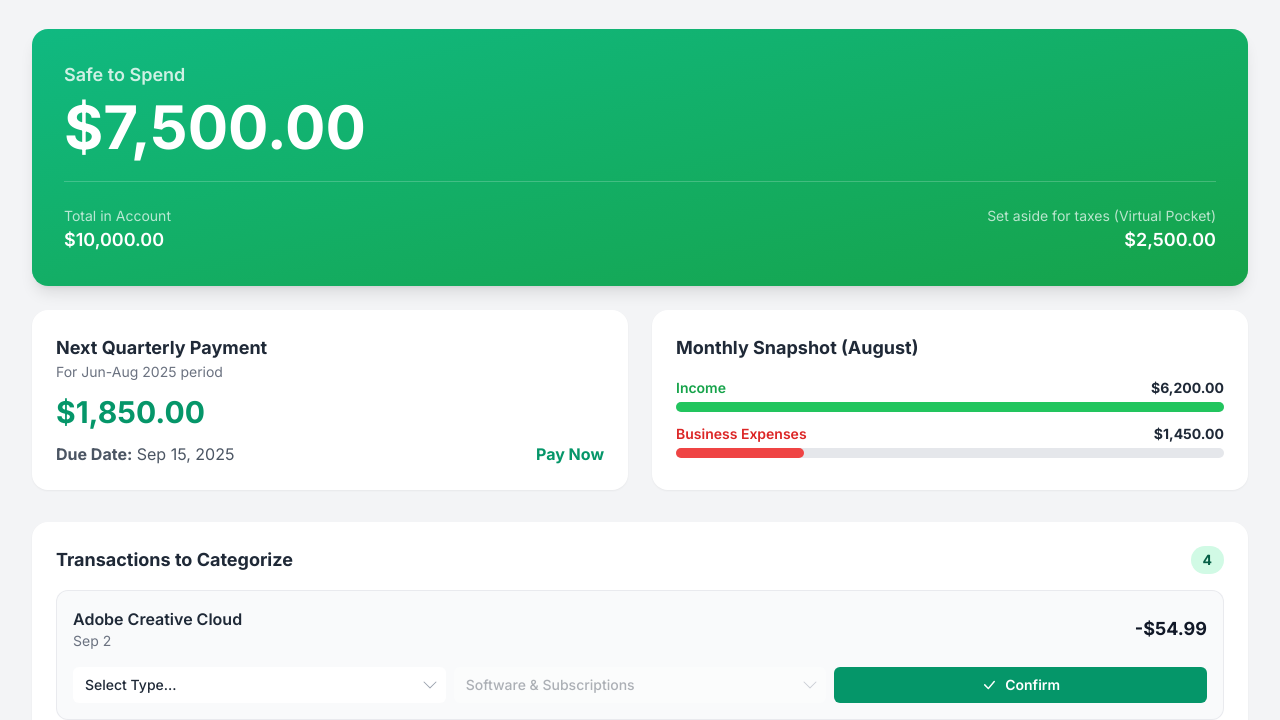
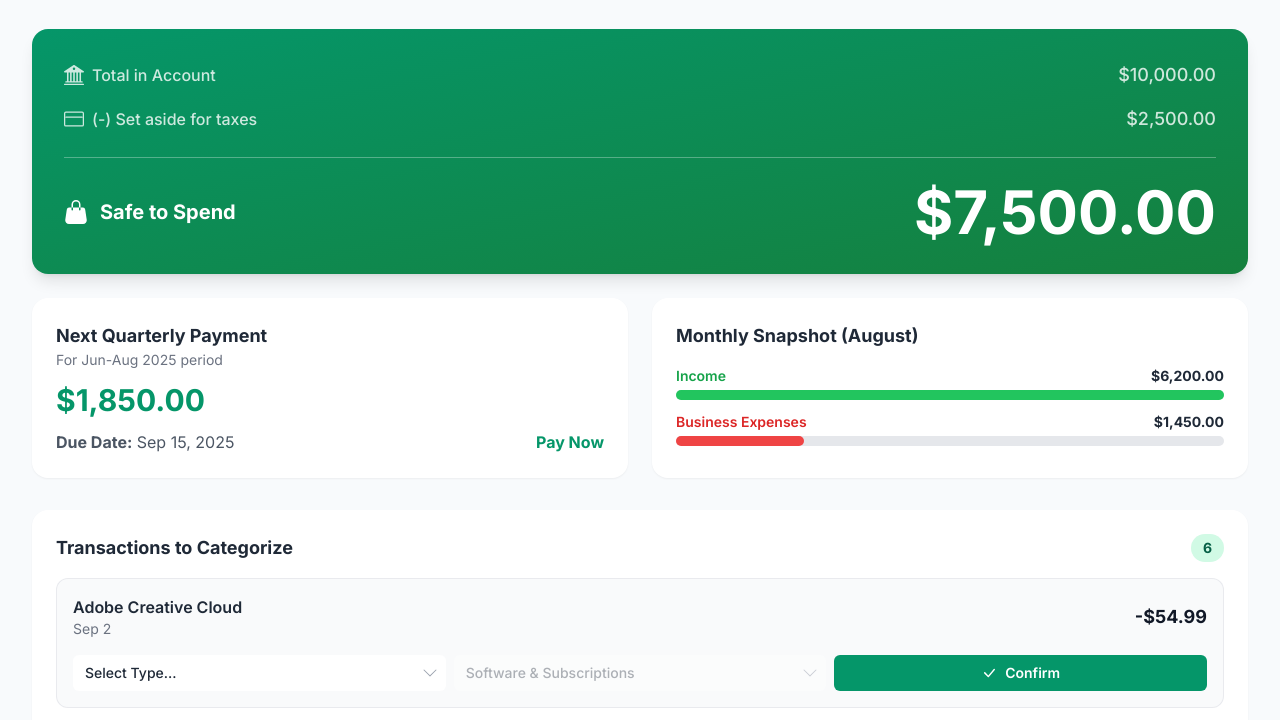
Before and after one commit to neo132io/hipo, a plain HTML site: page hipo5.html in a window 1280 px wide. Shown: the part 95-815 px from the top of the page. Drawn offline with nearby package versions, Linux system fonts and the light colour scheme.

Commit message:
Update hipo5.html

```diff
--- a/hipo5.html
+++ b/hipo5.html
@@ -15,6 +15,7 @@
         body {
             font-family: 'Inter', sans-serif;
             scroll-behavior: smooth;
+            background-color: #f8fafc; /* Lighter gray background */
         }
         @keyframes fadeIn {
             from { opacity: 0; transform: translateY(10px); }
@@ -30,7 +31,7 @@
         }
     </style>
 </head>
-<body class="bg-gray-100 text-gray-800">
+<body class="text-gray-800">
 
     <div id="app" class="max-w-7xl mx-auto p-4 sm:p-6 lg:p-8">
 
@@ -40,7 +41,6 @@
                 <h1 class="text-3xl font-bold text-gray-900">Dashboard</h1>
                 <p class="text-gray-500">Welcome back, Alex!</p>
             </div>
-            <!-- BUG FIX: Replaced space-x with gap for more robust spacing -->
             <div class="flex items-center gap-6">
                 <button class="p-2 rounded-full hover:bg-white transition">
                     <svg xmlns="http://www.w3.org/2000/svg" width="24" height="24" viewBox="0 0 24 24" fill="none" stroke="currentColor" stroke-width="2" stroke-linecap="round" stroke-linejoin="round" class="text-gray-600"><path d="M6 8a6 6 0 0 1 12 0c0 7 3 9 3 9H3s3-2 3-9"></path><path d="M10.3 21a1.94 1.94 0 0 0 3.4 0"></path></svg>
@@ -54,21 +54,41 @@
             <!-- Top Section: Financial Overview -->
             <section id="overview-section" class="fade-in">
                  <div class="grid grid-cols-1 md:grid-cols-2 gap-6">
-                    <!-- Safe to Spend Card -->
-                    <div class="md:col-span-2 bg-gradient-to-br from-emerald-500 to-green-600 text-white p-8 rounded-2xl shadow-lg">
-                        <p class="text-lg font-semibold opacity-80">Safe to Spend</p>
-                        <p id="safe-to-spend" class="text-5xl lg:text-6xl font-bold mt-2">$7,500.00</p>
-                        <div class="mt-6 pt-6 border-t border-white/20 flex justify-between items-center text-sm">
-                            <div>
-                                <p class="opacity-70">Total in Account</p>
-                                <p id="total-balance" class="font-semibold text-lg">$10,000.00</p>
+
+                    <!-- NEW: Redesigned Main Card for Clarity -->
+                    <div class="md:col-span-2 bg-gradient-to-br from-emerald-600 to-green-700 text-white p-8 rounded-2xl shadow-lg flex flex-col justify-between">
+                        <div class="space-y-4">
+                            <!-- Total Balance Row -->
+                            <div class="flex items-center justify-between opacity-80">
+                                <div class="flex items-center space-x-2">
+                                    <svg xmlns="http://www.w3.org/2000/svg" width="20" height="20" fill="currentColor" viewBox="0 0 16 16"><path d="M8.277.084a.5.5 0 0 0-.554 0l-7.5 5A.5.5 0 0 0 .5 6h1.875v7H1.5a.5.5 0 0 0 0 1h13a.5.5 0 0 0 0-1h-.875V6H15.5a.5.5 0 0 0 .277-.916l-7.5-5zM12.375 6v7h-1.25V6h1.25zm-2.5 0v7h-1.25V6h1.25zm-2.5 0v7h-1.25V6h1.25zm-2.5 0v7h-1.25V6h1.25zM8 4a1 1 0 1 1 0-2 1 1 0 0 1 0 2zM.5 15a.5.5 0 0 0 0 1h15a.5.5 0 0 0 0-1H.5z"/></svg>
+                                    <span class="text-base font-medium">Total in Account</span>
+                                </div>
+                                <span id="total-balance" class="font-medium text-lg">$10,000.00</span>
                             </div>
-                            <div class="text-right">
-                                <p class="opacity-70">Set aside for taxes (Virtual Pocket)</p>
-                                <p id="tax-pocket" class="font-semibold text-lg">$2,500.00</p>
+
+                            <!-- Tax Pocket Row -->
+                            <div class="flex items-center justify-between opacity-80">
+                               <div class="flex items-center space-x-2">
+                                    <svg xmlns="http://www.w3.org/2000/svg" width="20" height="20" fill="currentColor" viewBox="0 0 16 16"><path d="M1.5 2A1.5 1.5 0 0 0 0 3.5v9A1.5 1.5 0 0 0 1.5 14h13a1.5 1.5 0 0 0 1.5-1.5v-9A1.5 1.5 0 0 0 14.5 2h-13zM1 3.5a.5.5 0 0 1 .5-.5h13a.5.5 0 0 1 .5.5v9a.5.5 0 0 1-.5.5h-13a.5.5 0 0 1-.5-.5v-9z"/><path d="M15 6.5a.5.5 0 0 1-.5.5h-13a.5.5 0 0 1 0-1h13a.5.5 0 0 1 .5.5z"/></svg>
+                                    <span class="text-base font-medium">(-) Set aside for taxes</span>
+                                </div>
+                               <span id="tax-pocket" class="font-medium text-lg">$2,500.00</span>
+                            </div>
+                        </div>
+
+                        <!-- Divider and Safe to Spend Result -->
+                        <div class="mt-6 pt-6 border-t border-white/30">
+                            <div class="flex items-center justify-between">
+                                <div class="flex items-center space-x-3">
+                                    <svg xmlns="http://www.w3.org/2000/svg" width="24" height="24" fill="currentColor" viewBox="0 0 16 16"><path d="M10.854 8.146a.5.5 0 0 1 0 .708l-3 3a.5.5 0 0 1-.708 0l-1.5-1.5a.5.5 0 0 1 .708-.708L7.5 10.793l2.646-2.647a.5.5 0 0 1 .708 0z"/><path d="M8 1a2 2 0 0 0-2 2v2H5V3a3 3 0 0 1 6 0v2h-1V3a2 2 0 0 0-2-2zM5 5H3.36a1.5 1.5 0 0 0-1.483 1.277L.85 13.13A2.5 2.5 0 0 0 3.322 16h9.355a2.5 2.5 0 0 0 2.473-2.87l-1.028-6.853A1.5 1.5 0 0 0 12.64 5H11v1.5a.5.5 0 0 1-1 0V5H6v1.5a.5.5 0 0 1-1 0V5z"/></svg>
+                                    <span class="text-xl font-bold">Safe to Spend</span>
+                                </div>
+                                <span id="safe-to-spend" class="text-5xl lg:text-6xl font-bold">$7,500.00</span>
                             </div>
                         </div>
                     </div>
+
 
                     <!-- Quarterly Tax Card -->
                     <div class="bg-white p-6 rounded-2xl shadow-sm">
@@ -137,11 +157,11 @@
 
             const transactions = [
                 { id: 1, merchant: "Adobe Creative Cloud", date: "Sep 2", amount: 54.99, type: 'expense', suggestion: 'Software & Subscriptions' },
-                { id: 2, merchant: "Stripe Payout", date: "Sep 1", amount: 1200.00, type: 'income' },
                 { id: 3, merchant: "Amazon Web Services", date: "Sep 1", amount: 25.50, type: 'expense', suggestion: 'Software & Subscriptions' },
                 { id: 4, merchant: "Starbucks", date: "Aug 31", amount: 6.75, type: 'expense', suggestion: 'Meals' },
-                { id: 5, merchant: "Upwork Payment", date: "Aug 30", amount: 850.00, type: 'income' },
                 { id: 6, merchant: "WeWork", date: "Aug 30", amount: 250.00, type: 'expense', suggestion: 'Office Expenses' },
+                { id: 7, merchant: "Figma", date: "Aug 29", amount: 15.00, type: 'expense', suggestion: 'Software & Subscriptions' },
+                { id: 8, merchant: "Uber", date: "Aug 28", amount: 22.40, type: 'expense', suggestion: 'Travel' },
             ];
 
             const expenseCategories = [
@@ -193,7 +213,6 @@
                         </div>
                         <div class="categorization-controls grid grid-cols-1 sm:grid-cols-3 gap-2 items-center">
 
-                            <!-- Custom Dropdown for Type -->
                             <div class="relative sm:col-span-1">
                                 <select class="type-select w-full appearance-none rounded-md border-gray-300 bg-white py-2 pl-3 pr-8 text-sm font-medium focus:border-emerald-500 focus:outline-none focus:ring-1 focus:ring-emerald-500 transition">
                                     <option value="">Select Type...</option>
@@ -205,7 +224,6 @@
                                 </div>
                             </div>
 
-                            <!-- Custom Dropdown for Category -->
                             <div class="relative sm:col-span-1 select-wrapper disabled">
                                 <select class="category-select w-full appearance-none rounded-md border-gray-300 bg-white py-2 pl-3 pr-8 text-sm font-medium focus:border-emerald-500 focus:outline-none focus:ring-1 focus:ring-emerald-500 transition" disabled>
                                     <option value="">Select Category...</option>
```
